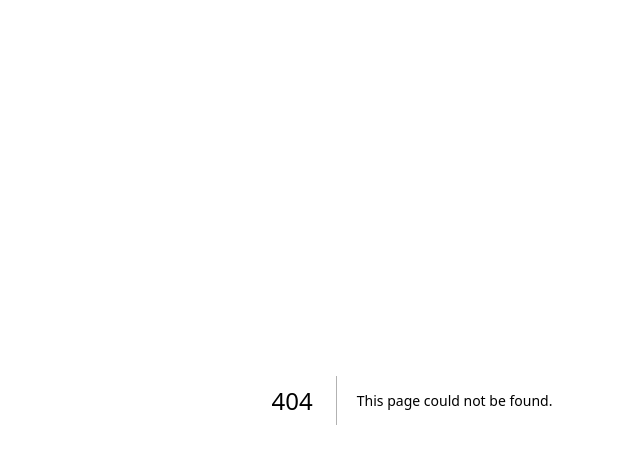
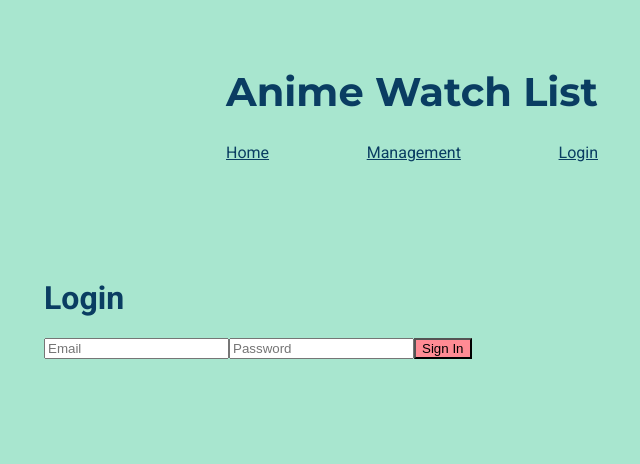
Before and after one commit to hunterfaugot/crud-app, a Next.js app: page /login in a window 1280 px wide. Before the commit this address had no page. Shown: the top 464 px of the page, without its empty margins (228-868 px from the left). Built offline with nearby package versions, Linux system fonts and the light colour scheme; no server answers.

Commit message:
added login page

```diff
--- a/firebase.config.js
+++ b/firebase.config.js
@@ -2,6 +2,7 @@
 import { initializeApp } from "firebase/app";
 import { getAnalytics } from "firebase/analytics";
 import { getFirestore } from "firebase/firestore";
+import { getAuth } from "firebase/auth";
 // TODO: Add SDKs for Firebase products that you want to use
 // https://firebase.google.com/docs/web/setup#available-libraries
 
@@ -20,6 +21,7 @@
 // Initialize Firebase
 let app;
 let db = null;
+let auth = null;
 
 if (typeof window !== "undefined") {
   try {
@@ -31,10 +33,13 @@
       app = getApp();
     }
     db = getFirestore(app);
-    console.log("Firestore initialized");
+    auth = getAuth(app);
+    console.log("Firestore and Auth initialized");
   } catch (error) {
     console.error("Firebase initialization error:", error);
   }
+} else {
+  console.log("Firebase initialization skipped on server side");
 }
 
-export { db };
+export { db, auth };
--- /dev/null
+++ b/src/app/components/Layout.js
@@ -0,0 +1,27 @@
+import Link from 'next/link';
+
+export default function Layout({ children }) {
+  return (
+    <div>
+      <header className="bg-blue-500 p-4">
+        <div className="container mx-auto flex justify-between items-center">
+          <h1 className="text-2xl text-white font-bold">Anime Watch List</h1>
+          <nav className="space-x-4">
+            <Link href="/" legacyBehavior>
+              <a className="text-white hover:underline">Home</a>
+            </Link>
+            <Link href="/management" legacyBehavior>
+              <a className="text-white hover:underline">Management</a>
+            </Link>
+            <Link href="/login" legacyBehavior>
+              <a className="text-white hover:underline">Login</a>
+            </Link>
+          </nav>
+        </div>
+      </header>
+      <main className="container mx-auto p-4">
+        {children}
+      </main>
+    </div>
+  );
+}
--- a/src/app/layout.js
+++ b/src/app/layout.js
@@ -1,12 +1,17 @@
-import '../styles/globals.css';
-import { ItemsProvider } from '../context/ItemsContext';
+"use client";
+
+import '../styles/globals.css'; // Global CSS
+import { ItemsProvider } from '../context/ItemsContext'; // Correct path to the ItemsContext
+import Layout from './components/Layout'; // Correct path to the Layout component
 
 export default function RootLayout({ children }) {
   return (
     <html lang="en">
       <body>
         <ItemsProvider>
-          {children}
+          <Layout>
+            {children}
+          </Layout>
         </ItemsProvider>
       </body>
     </html>
--- /dev/null
+++ b/src/app/login/page.js
@@ -0,0 +1,41 @@
+"use client";
+
+import { useState } from 'react';
+import { signIn } from '../../authService'; // Ensure the path is correct
+
+export default function Login() {
+  const [email, setEmail] = useState('');
+  const [password, setPassword] = useState('');
+
+  const handleSignIn = async () => {
+    try {
+      await signIn(email, password);
+      console.log("Sign-in successful");
+    } catch (error) {
+      console.error("Sign-in failed:", error);
+    }
+  };
+
+  return (
+    <div className="container mx-auto p-4">
+      <h1 className="text-4xl font-bold mb-4">Login</h1>
+      <input
+        type="email"
+        className="border p-2 mb-2 w-full"
+        placeholder="Email"
+        value={email}
+        onChange={(e) => setEmail(e.target.value)}
+      />
+      <input
+        type="password"
+        className="border p-2 mb-4 w-full"
+        placeholder="Password"
+        value={password}
+        onChange={(e) => setPassword(e.target.value)}
+      />
+      <button className="p-2 bg-blue-500 text-white w-full" onClick={handleSignIn}>
+        Sign In
+      </button>
+    </div>
+  );
+}
--- /dev/null
+++ b/src/authService.js
@@ -0,0 +1,23 @@
+import { auth } from '../firebase.config'; // Ensure the path is correct
+import { signInWithEmailAndPassword, signOut } from 'firebase/auth';
+
+export const signIn = async (email, password) => {
+  try {
+    const userCredential = await signInWithEmailAndPassword(auth, email, password);
+    console.log("User signed in:", userCredential.user);
+    return userCredential.user;
+  } catch (error) {
+    console.error("Error signing in:", error);
+    throw error;
+  }
+};
+
+export const signOutUser = async () => {
+  try {
+    await signOut(auth);
+    console.log("User signed out");
+  } catch (error) {
+    console.error("Error signing out:", error);
+    throw error;
+  }
+};
--- a/src/context/ItemsContext.js
+++ b/src/context/ItemsContext.js
@@ -1,18 +1,11 @@
 "use client";
 
-import { createContext, useState, useContext } from 'react';
+import React, { createContext, useContext, useState } from 'react';
 
 const ItemsContext = createContext();
 
 export const ItemsProvider = ({ children }) => {
-  const [items, setItems] = useState([
-    {
-      name: 'Sample Anime',
-      releaseYear: 2020,
-      episodeCount: 12,
-      watchStatus: 'Watched',
-    },
-  ]);
+  const [items, setItems] = useState([]);
 
   return (
     <ItemsContext.Provider value={{ items, setItems }}>
@@ -21,4 +14,6 @@
   );
 };
 
-export const useItems = () => useContext(ItemsContext);
+export const useItems = () => {
+  return useContext(ItemsContext);
+};
```
Also changed, not shown: src/app/management/page.js (+5 -6 lines), src/app/page.js (+1 -10 lines), src/firestoreService.js (+10 -2 lines).
